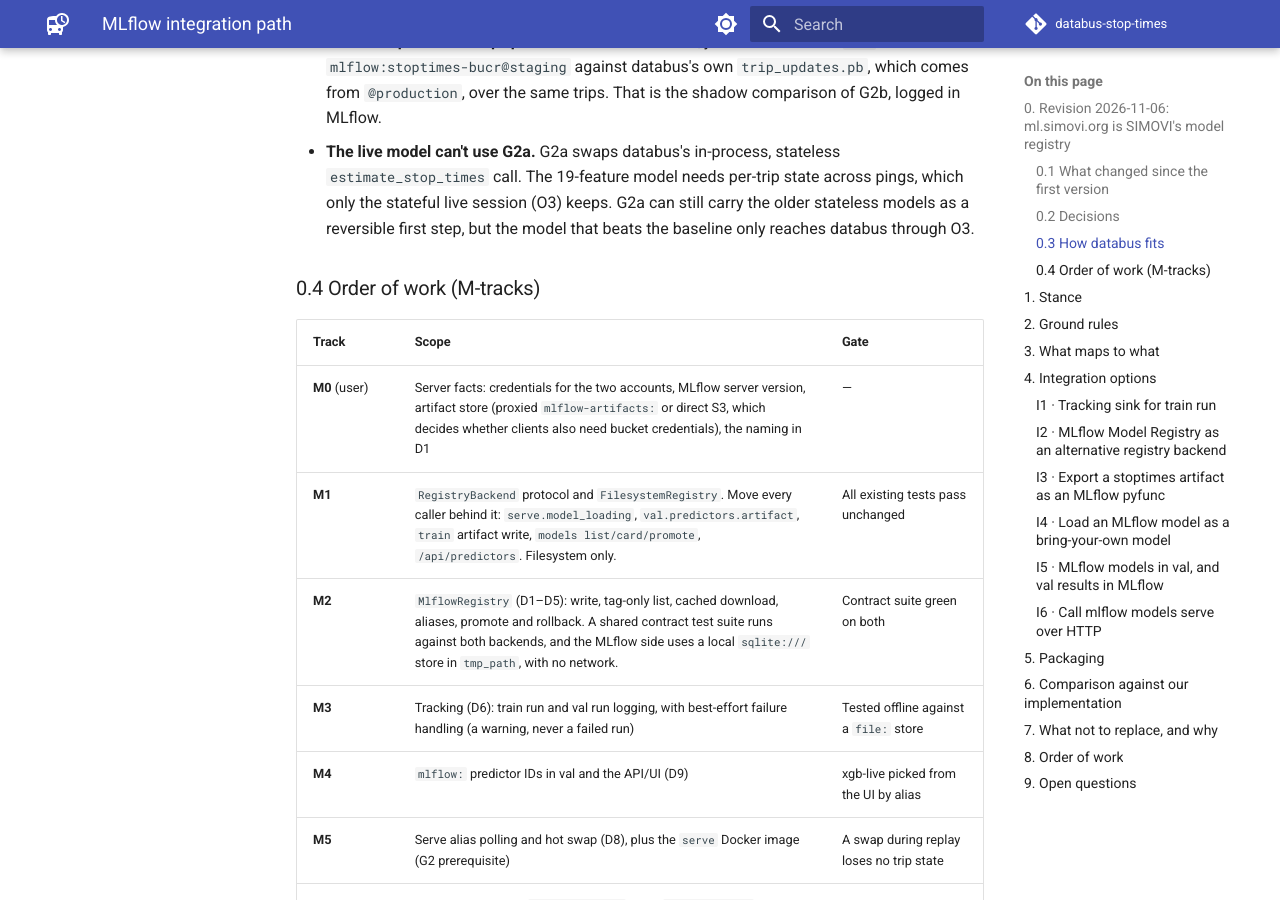
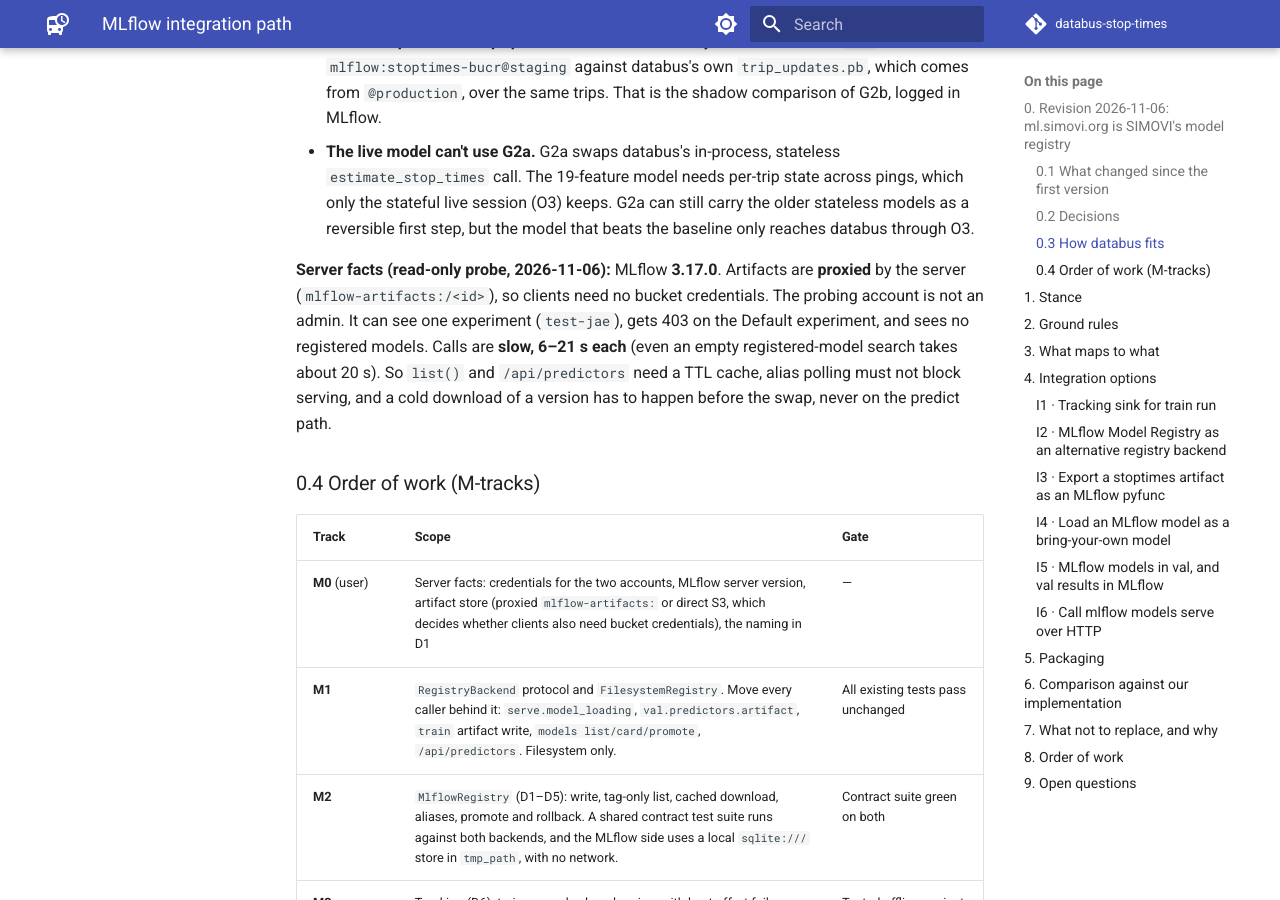
Before and after one commit to simovilab/databus-stop-times, an MkDocs documentation site: the page built from docs/MLFLOW_INTEGRATION.md, in a window 1280 px wide and 900 px high, scrolled down 2901 px. Built offline with MkDocs 1.6.1 and Material for MkDocs 9.7.7, drawn with Linux system fonts in a browser that asks for light colours; comment, search, counter and statistics services are not loaded.

Commit message:
docs(mlflow): record ml.simovi.org server facts from read-only probe
Co-Authored-By: Claude Opus 5.5 <noreply@anthropic.com>
Claude-Session: https://claude.ai/code/session_01QV6jB3M6goRBPbSYqJYanj

```diff
--- a/docs/MLFLOW_INTEGRATION.md
+++ b/docs/MLFLOW_INTEGRATION.md
@@ -69,6 +69,13 @@ What stays from §§1–9: ground rules (§2: optional extra, lazy imports, `mlf
   The 19-feature model needs per-trip state across pings, which only the stateful live session (O3) keeps.
   G2a can still carry the older stateless models as a reversible first step, but the model that beats the
   baseline only reaches databus through O3.
+
+**Server facts (read-only probe, 2026-11-06):** MLflow **3.17.0**. Artifacts are **proxied** by the server
+(`mlflow-artifacts:/<id>`), so clients need no bucket credentials. The probing account is not an admin. It
+can see one experiment (`test-jae`), gets 403 on the Default experiment, and sees no registered models.
+Calls are **slow, 6–21 s each** (even an empty registered-model search takes about 20 s). So `list()` and
+`/api/predictors` need a TTL cache, alias polling must not block serving, and a cold download of a version
+has to happen before the swap, never on the predict path.
 
 ### 0.4 Order of work (M-tracks)
 
```
